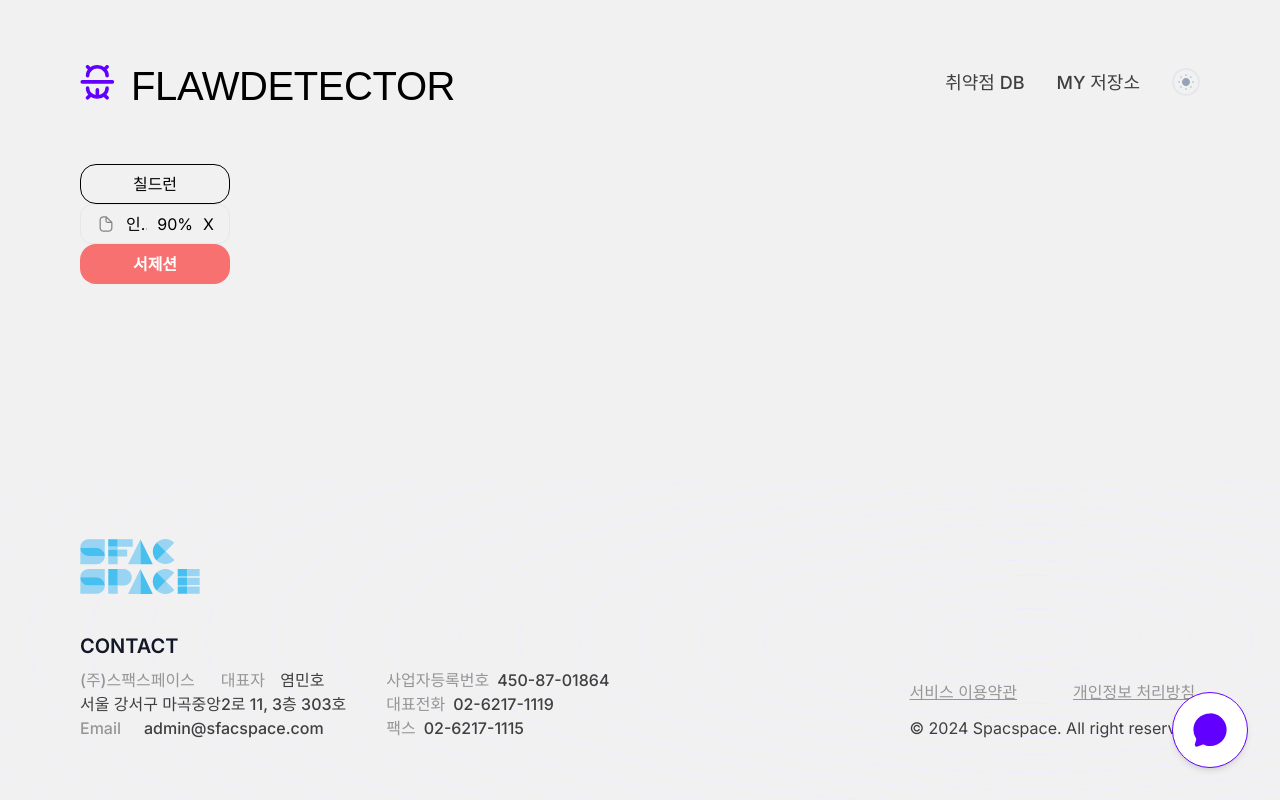
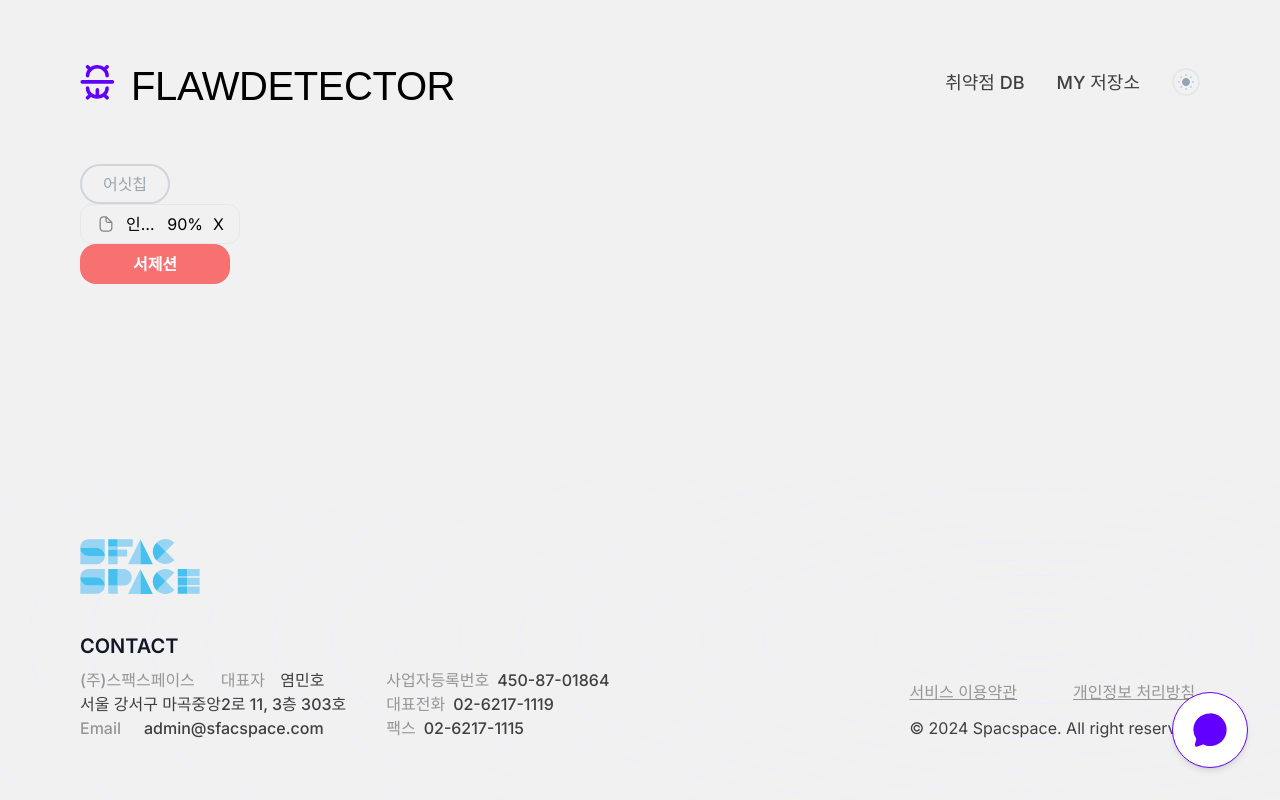
Before and after one commit to hyeonji1125/sfacspace-06-project, a Next.js app: page /chips in a window 1280 px wide. Built offline with nearby package versions, Linux system fonts and the light colour scheme; a web font is replaced by a local one.

Commit message:
서제션칩 수정

```diff
--- a/src/app/chips/page.tsx
+++ b/src/app/chips/page.tsx
@@ -5,8 +5,8 @@
 export default function page() {
   return (
     <>
-    <AssistChips width='150' height='40'>칠드런</AssistChips>
-    <InputChips width='150' height='40' inputType='percentage'>인풋칩스</InputChips>
+    <AssistChips width='90' height='40' disabled assistType='outline'>어싯칩</AssistChips>
+    <InputChips width='160' height='40' inputType='percentage'>인풋칩스</InputChips>
     <SuggestionChips width='150' height='40' color='hot'>서제션</SuggestionChips>
     </>
   )
--- a/src/components/common/chips/AssistChips.tsx
+++ b/src/components/common/chips/AssistChips.tsx
@@ -1,17 +1,15 @@
 'use client'
-import { AssistChipsPrimary } from "@/types/chips/chips";
+import { AssistType } from "@/types/chips/chips";
 import { ReactNode, useState } from "react";
 
-function AssistChips({width , height , bgColor,children } : {width : string , height : string , bgColor? :AssistChipsPrimary ,children : ReactNode}) {
+function AssistChips({width , height , assistType, disabled ,children } : {width : string , height : string , assistType?:AssistType , disabled?:boolean, children : ReactNode}) {
 
   const [onClickButton, setOnClickButton] = useState(false);
 
-  const backGroundClasses = {
-    gray1 : 'bg-gray-100' ,
-    gray2 : 'bg-gray-200',
-    gray3 : 'bg-gray-300',
-    gray4 :  'bg-gray-400',
-    white : 'bg-white',
+  const AssistChipsClasses = {
+    outline : disabled  ? 'text-gray-400 border-gray-300' : ` border-black hover:bg-gray-200 focus:bg-gray-300  active:border-slate-500  ${onClickButton && 'bg-gray-300'}`,
+    elevated : disabled ? 'text-gray-400 border-gray-300' : `bg-violet-50  hover:bg-violet-100 focus:bg-violet-200 active:bg-violet-300 ${onClickButton && 'bg-violet-200'}` ,
+    outlinePrimary : disabled  ? `text-gray-300 border-violet-300 ` : `bg-violet-50 border-violet-300 text-violet-700  hover:bg-violet-100 focus:border-violet-700 active:border-violet-900 ${onClickButton && 'bg-violet-200'}`
   }
 
     return (
@@ -19,8 +17,8 @@
       <div
       onClick={() => setOnClickButton(!onClickButton)}
       style={{width: `${width}px` , height : `${height}px`}}
-      className={`flex gap-[10px] p-[15px] text-black border border-black text-md justify-center items-center rounded-2xl hover:cursor-pointer hover:bg-purple-100 focus:bg-purple-100 active:bg-primary-purple-100 active:shadow-xl
-      ${bgColor ? backGroundClasses[bgColor]:''} ${onClickButton && 'bg-purple-200 shadow-xl text-purple-700 border-1 border-purple-400'} } `}
+      className={` flex gap-[10px] p-[15px] text-md justify-center items-center rounded-full border-2
+        ${assistType ? AssistChipsClasses[assistType]:''} `}
     >
       {children}
     </div>
@@ -29,3 +27,5 @@
   }
 
   export default AssistChips;
+
+  //드래그 할 때 사용 : shadow-xl
```
Also changed, not shown: src/types/chips/chips.d.ts (+4 -3 lines).
